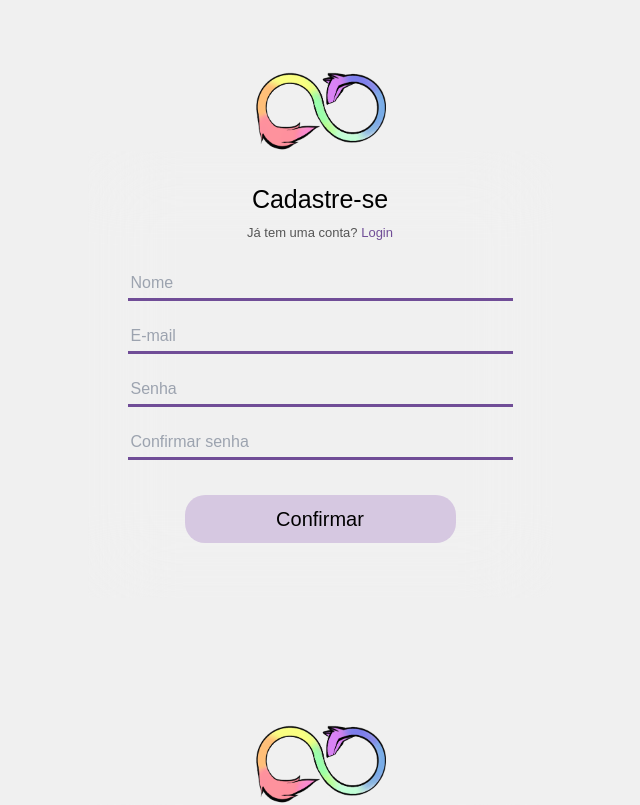
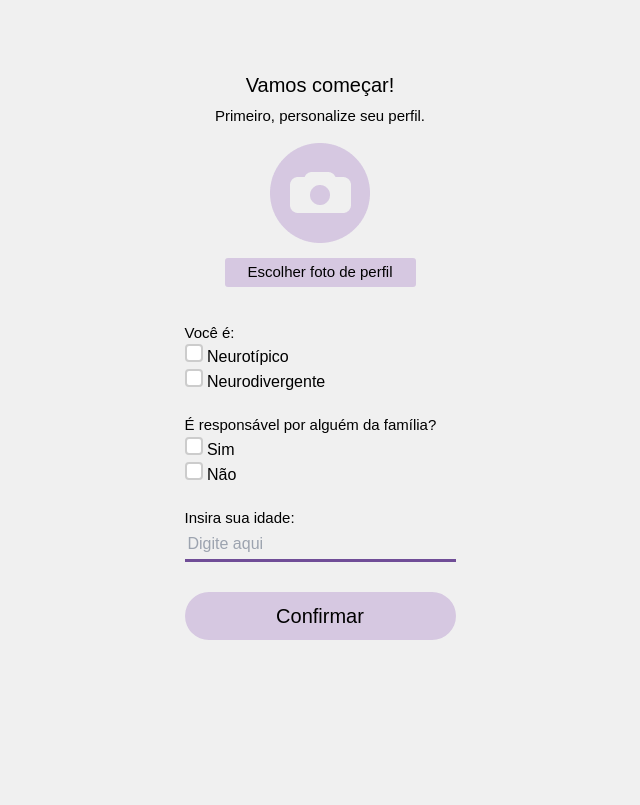
Before and after one commit to viudess/foxpectrum, an Angular app: page / in a window 1280 px wide. Shown: the top 805 px of the page, without its empty margins (320-960 px from the left). Built offline with nearby package versions, Linux system fonts and the light colour scheme; a web font is replaced by a local one.

Commit message:
foxpectrum

```diff
--- a/src/app/app.component.html
+++ b/src/app/app.component.html
@@ -1,4 +1,2 @@
-<app-cadastro></app-cadastro>
-<app-login></app-login>
-<app-uso-app></app-uso-app>
+
 <app-personalizar-perfil></app-personalizar-perfil>
--- a/src/app/area-cad-log/cadastro/cadastro.component.css
+++ b/src/app/area-cad-log/cadastro/cadastro.component.css
@@ -94,9 +94,9 @@ form .input-button button{
   color: rgb(0, 0, 0);
   cursor: pointer;
   font-size: 20px;
+}
 
 
-}
 
 @media (max-width:930px) {
 
--- a/src/app/area-cad-log/personalizar-perfil/personalizar-perfil.component.css
+++ b/src/app/area-cad-log/personalizar-perfil/personalizar-perfil.component.css
@@ -13,18 +13,27 @@ body{
   min-height: 600px;
 }
 
+.container{
+  display: flex;
+  align-items: center;
+  flex-direction: column;
+}
+
 .top{
   display:flex;
   flex-direction: column;
   justify-content: center;
   align-items: center;
 }
+
 h1{
   font-size: 20px;
+  margin-bottom: 5px;
 }
 
 h2{
   font-size: 15px;
+  margin-bottom: 15px;
 }
 
 
@@ -36,33 +45,86 @@ h2{
 }
 
 
+.input-button{
+  display: flex;
+  justify-content: center;
+  }
 
-.form-box{
-align-items: center;
-  backdrop-filter: blur(40px);
-  padding: 30px 40px;
-  width: 50%;
-  border-radius: 0 20px 20px 0;
+.input-button{
+  width: 191px;
+  height: 29px;
+  background: #D6C8E1;
+  border-radius: 3px;
+  outline: none;
+  border: none;
+  margin-top: 15px;
+  color: rgb(0, 0, 0);
+  cursor: pointer;
+  font-size: 15px;
+}
 
+.input-botao button{
+  width: 271px;
+  height: 48px;
+  background-color: #D6C8E1;
+  border-radius: 60px;
+  font-size: 20px;
+  margin-top: 10px;
 }
-.form-box h2{
-align-items: center;
-  font-size: 30px;
-  font-size: 25px;
-  margin-bottom: 5px;
+
+input[type="checkbox"] {
+  appearance: none;
+  position: relative;
+  width: 1.125rem;
+  height: 1.125rem;
+  background-color: #fff;
+  border: 0.125rem solid #ccc;
+  border-radius: 0.25rem;
 }
-.form-box p{
-  color: #555555;
-  font-size: 13px;
+
+input[type="checkbox"]::before {
+  content: "";
+  position: absolute;
+  top: 50%;
+  left: 50%;
+  width: 0.75rem;
+  height: 0.75rem;
+  clip-path: polygon(14% 44%, 0 65%, 50% 100%, 100% 16%, 80% 0%, 43% 62%);
+  transform: translate(-50%, -50%) scale(0);
+  transform-origin: center;
+  transition: 0.125s transform ease-in-out;
+  box-shadow: inset 1rem 1rem #fff;
 }
-.form-box p a{
-  color: #704D97;
-  text-decoration: none;
+
+input[type="checkbox"]:checked {
+  background-color: #704D97;
+  border-color: #704D97;
 }
-.form-box form{
-  margin: 25px 0;
+
+input[type="checkbox"]:checked::before {
+  transform: translate(-50%, -50%) scale(1);
 }
-form .input-group{
+
+p{
+  font-size: 15px;
+}
+
+.form{
+  padding: 35px;
+}
+
+.form .input-botao{
+  display: flex;
+  flex-direction: column;
+  justify-content: center;
+  align-items: center;
+}
+
+.divisor{
+  margin-bottom: 20px;
+}
+
+.form .input-group{
   margin-bottom: 20px;
   border-bottom: 3px solid #704D97;
   display: flex;
@@ -72,86 +134,13 @@ form .input-group{
   cursor: text;
 }
 
-
-
-
-
-.input-button button{
-  width: 191px;
-  height: 29px;
-  background: #D6C8E1;
-  border-radius: 5px;
-  margin-top: 15px;
-  font-size: 15px;
+.form .input-group input{
+  border: none;
+ background-color: transparent;
 }
 
-.input-botao button{
-  width: 271px;
-  height: 48px;
-  background-color: #D6C8E1;
-  border-radius: 60px;
-  font-size: 20px;
-}
-
-input[type="checkbox"] {
-  appearance: none;
-  position: relative;
-  /* Tamanho */
-  width: 1.125rem;
-  height: 1.125rem;
-  /* Cor do fundo e borda */
-  background-color: #fff;
-  border: 0.125rem solid #ccc;
-  border-radius: 0.25rem;
-}
-
-input[type="checkbox"]::before {
-  content: "";
-  /* Posicionar no meio */
-  position: absolute;
-  top: 50%;
-  left: 50%;
-  /* Tamanho do marcador */
-  width: 0.75rem;
-  height: 0.75rem;
-  /* Formato do marcador */
-  clip-path: polygon(14% 44%, 0 65%, 50% 100%, 100% 16%, 80% 0%, 43% 62%);
-  /* Posicionar no meio */
-  transform: translate(-50%, -50%) scale(0);
-  transform-origin: center;
-  transition: 0.125s transform ease-in-out;
-  /* Cor do marcador */
-  box-shadow: inset 1rem 1rem #fff;
-}
-
-input[type="checkbox"]:checked {
-  background-color: #704D97;
-  border-color: #704D97;
-}
-
-/* Características do marcador quando selecionado */
-input[type="checkbox"]:checked::before {
-  transform: translate(-50%, -50%) scale(1);
-}
-
-p{
-  font-size: 18px;
-}
-
-.input-group input{
-    border: none;
-   background-color: transparent;
-  }
-
-
-.input-group{
-  margin-bottom: 20px;
-  border-bottom: 3px solid #704D97;
-  display: flex;
-  align-items: center;
-  gap: 15px;
-  padding: 3px;
-  cursor: text;
+.form .input-group input:focus{
+outline: none;
 }
 
 
--- a/src/app/area-cad-log/personalizar-perfil/personalizar-perfil.component.html
+++ b/src/app/area-cad-log/personalizar-perfil/personalizar-perfil.component.html
@@ -1,5 +1,5 @@
 <!DOCTYPE html>
-<html lang="en">
+<html lang="pt-BR">
 <head>
   <meta charset="UTF-8">
   <meta name="viewport" content="width=device-width, initial-scale=1.0">
@@ -7,6 +7,7 @@
   <title>Document</title>
 </head>
 <body>
+  <div class="container">
     <div class="top">
      <h1>Vamos começar!</h1>
      <h2>Primeiro, personalize seu perfil.</h2>
@@ -15,22 +16,31 @@
         <button>Escolher foto de perfil</button>
        </div>
     </div>
+    <div class="form">
+      <div class="divisor">
       <p>Você é:</p>
         <div class="checkbox">
           <ul><input type="checkbox" /> Neurotípico</ul>
           <ul><input type="checkbox" /> Neurodivergente</ul>
         </div>
+      </div>
+      <div class="divisor">
       <p>É responsável por alguém da família?</p>
         <div class="checkbox">
         <ul><input type="checkbox" /> Sim</ul>
         <ul><input type="checkbox" /> Não</ul>
         </div>
+      </div>
+      <div class="divisor">
       <p>Insira sua idade:</p>
         <div class="input-group">
           <input type="text" id="" placeholder="Digite aqui" required>
         </div>
+      </div>
         <div class="input-botao">
           <button>Confirmar</button>
         </div>
+    </div>
+  </div>
 </body>
 </html>
```
Lines whose indentation alone changed are shown as unchanged.
